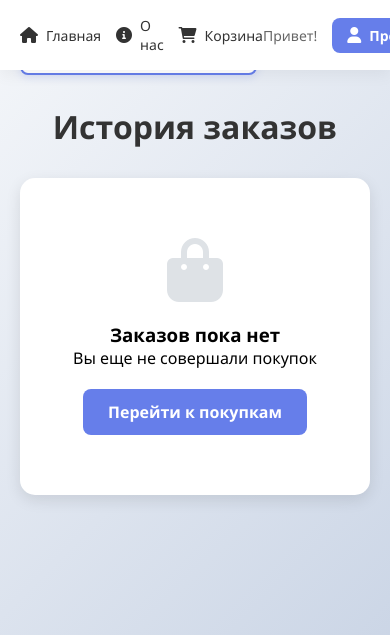
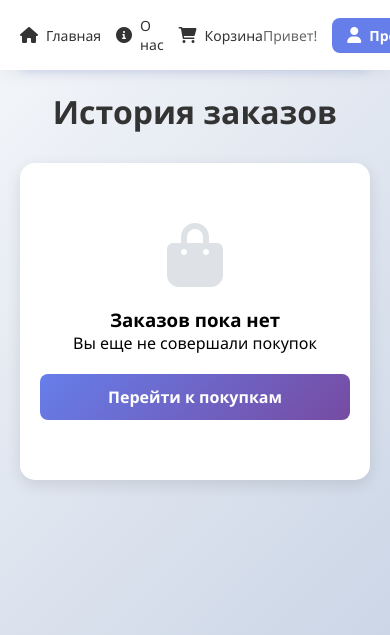
Before and after one commit to thelight21313/mini-shop, a Django app: page /orders/ in a window 390 px wide. Shown: the top 635 px of the page. Run offline with Django 4.2, Linux system fonts and the light colour scheme; the visitor is signed in with stand-in values (Sample User, id 1); data that the repository does not hold is empty; parts of the project's set-up code (start-up, migrations or seed data) failed here and were passed over.

Commit message:
проблема с кнопкой не пофиксилась

```diff
--- a/main/templates/main/order_history.html
+++ b/main/templates/main/order_history.html
@@ -27,7 +27,7 @@
         .back-link {
             display: inline-flex;
             align-items: center;
-            gap: 10px;
+            gap: 8px;
             color: #667eea;
             text-decoration: none;
             font-weight: 600;
@@ -44,12 +44,6 @@
             background: #f0f2ff;
             transform: translateY(-2px);
             box-shadow: 0 4px 12px rgba(102, 126, 234, 0.3);
-        }
-
-        .back-link::before {
-            content: "←";
-            font-weight: bold;
-            font-size: 1.2rem;
         }
 
         h1 {
@@ -69,6 +63,11 @@
             border-radius: 15px;
             padding: 25px;
             box-shadow: 0 5px 15px rgba(0,0,0,0.1);
+            transition: transform 0.3s ease;
+        }
+
+        .order-card:hover {
+            transform: translateY(-5px);
         }
 
         .order-header {
@@ -136,7 +135,7 @@
         .btn {
             display: inline-block;
             padding: 12px 25px;
-            background: #667eea;
+            background: linear-gradient(135deg, #667eea 0%, #764ba2 100%);
             color: white;
             text-decoration: none;
             border-radius: 8px;
@@ -144,11 +143,12 @@
             margin-top: 20px;
             border: none;
             cursor: pointer;
+            transition: all 0.3s ease;
         }
 
         .btn:hover {
-            background: #5a6fd8;
             transform: translateY(-2px);
+            box-shadow: 0 5px 15px rgba(102, 126, 234, 0.4);
         }
 
         .empty-state {
@@ -163,6 +163,29 @@
             font-size: 4rem;
             color: #dee2e6;
             margin-bottom: 20px;
+        }
+
+        /* Адаптивность */
+        @media (max-width: 768px) {
+            .order-header {
+                flex-direction: column;
+                align-items: flex-start;
+            }
+
+            .order-info {
+                grid-template-columns: 1fr;
+            }
+
+            .back-link {
+                width: 100%;
+                justify-content: center;
+                margin-bottom: 20px;
+            }
+
+            .btn {
+                width: 100%;
+                text-align: center;
+            }
         }
     </style>
 </head>
```
